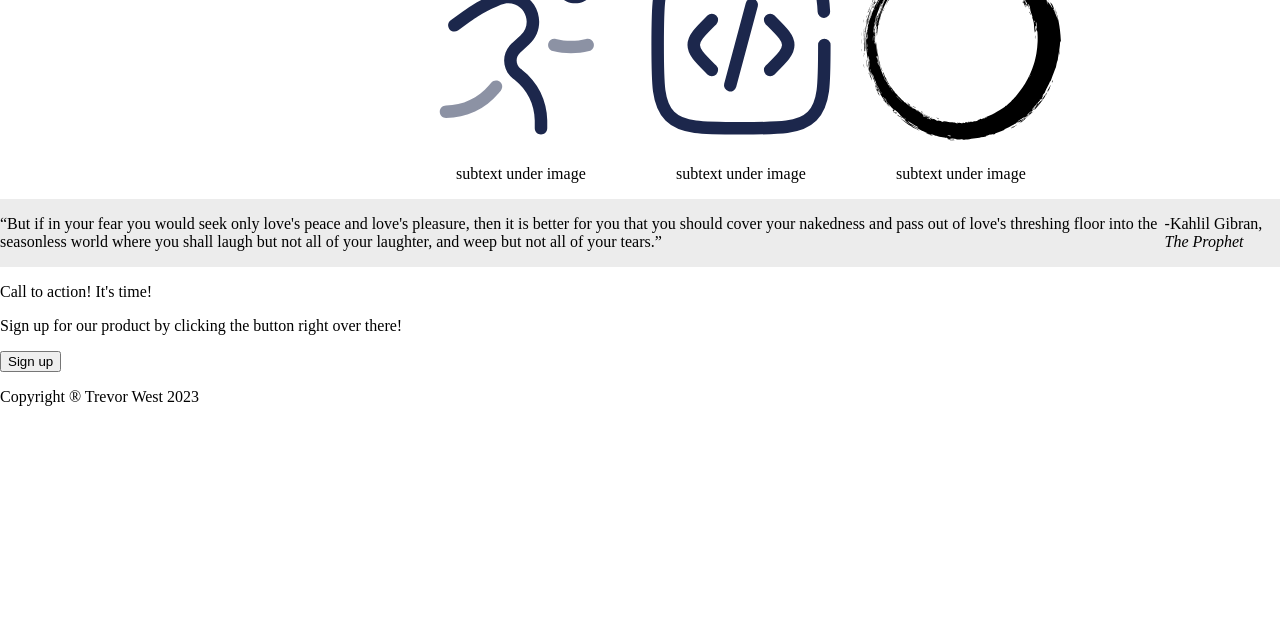
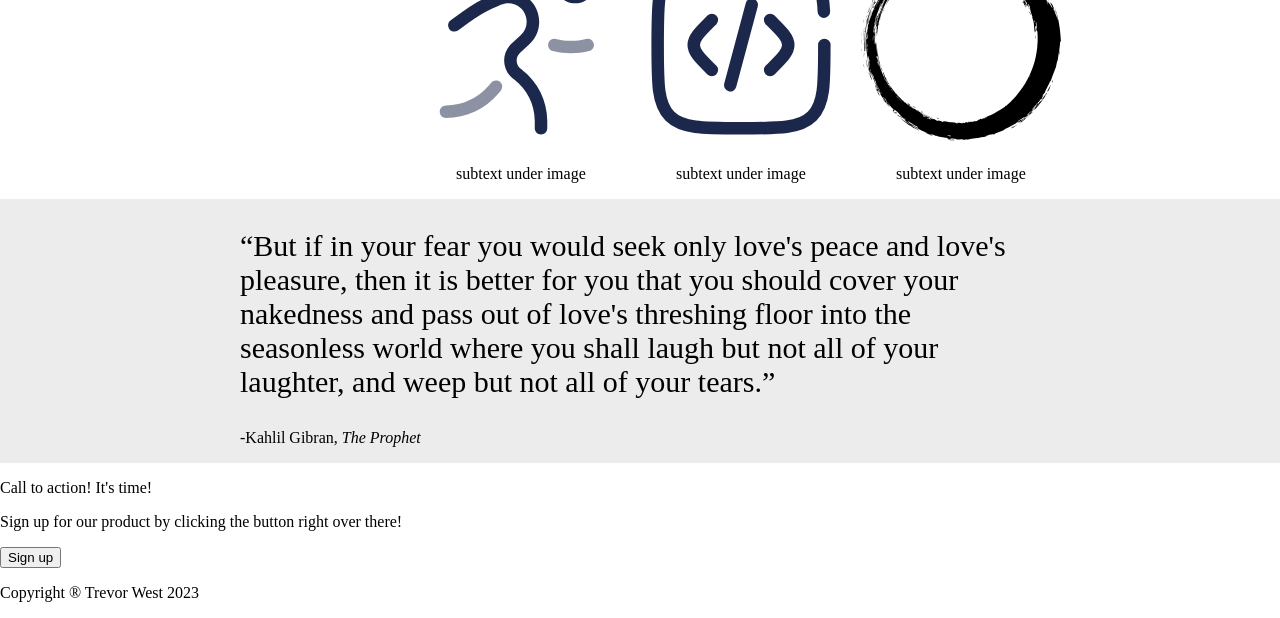
Before and after one commit to trevor-west/landing-page, a plain HTML site: page index.html in a window 1280 px wide. Shown: the part 622-1240 px from the top of the page. Before the commit the page ends 1044 px from the top, so only its background shows below. Drawn offline with Linux system fonts and the light colour scheme.

Commit message:
Add .quote-box div and css rule

```diff
--- a/index.html
+++ b/index.html
@@ -8,7 +8,6 @@
 
   <body>
     <div class="topnav navy">
-      <!-- Header Logo -->
       <img class="logo" src="./images/letter-uppercase-square-t-svgrepo-com.svg" alt="The letter T surrounded by a box">
       <ul class="nav-items">
         <li>Home</li>
@@ -50,9 +49,11 @@
         </div>
       </div>
 
-      <div class="quote">
-        <p>“But if in your fear you would seek only love's peace and love's pleasure, then it is better for you that you should cover your nakedness and pass out of love's threshing floor into the seasonless world where you shall laugh but not all of your laughter, and weep but not all of your tears.”</p>
-        <p class="bold-para">-Kahlil Gibran, <em>The Prophet</em></p>
+      <div class="quote-box">
+        <div class="quote">
+          <p class="large-text">“But if in your fear you would seek only love's peace and love's pleasure, then it is better for you that you should cover your nakedness and pass out of love's threshing floor into the seasonless world where you shall laugh but not all of your laughter, and weep but not all of your tears.”</p>
+          <p class="bold-para">-Kahlil Gibran, <em>The Prophet</em></p>
+        </div>
       </div>
 
       <div class="cta">
--- a/style.css
+++ b/style.css
@@ -76,7 +76,15 @@ ul {
 }
 
 .quote {
-  background-color: rgb(236, 236, 236);
+  width: 800px;
+}
+
+.quote .large-text {
+  font-size: 30px;
+}
+
+.quote-box {
   display: flex;
   justify-content: center;
+  background-color: rgb(236, 236, 236);
 }
```
